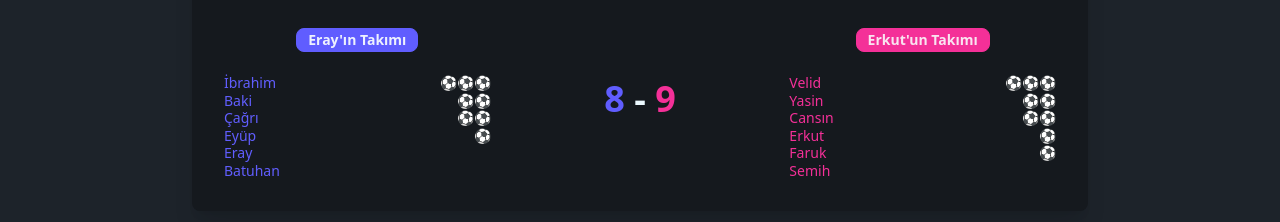
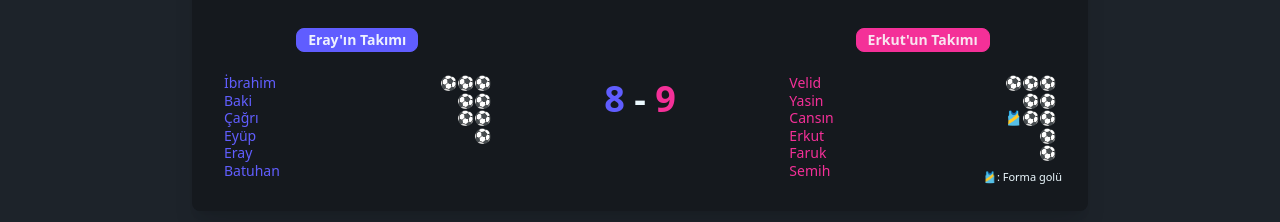
Before and after one commit to ErcouldnT/futbol.erkut.dev, a SvelteKit app: page / in a window 1280 px wide. Both pictures are taken after a click on the element 640 px from the left and 154 px from the top of the page. Shown: the part 138-360 px from the top of the page. Built offline with nearby package versions, Linux system fonts and the light colour scheme.

Commit message:
add: jersey goal

```diff
--- a/src/routes/+page.svelte
+++ b/src/routes/+page.svelte
@@ -21,6 +21,7 @@
 				{ player: "Yasin", goalNumber: 2 },
 				{ player: "Faruk", goalNumber: 1 }
 			],
+			goalJersey: "Cansın",
 			isOpen: false
 		}
 	];
@@ -67,6 +68,9 @@
 											<span class="text-primary">{player}</span>
 											{#if match.goalsHome.find((goal) => goal.player === player)}
 												<div class="flex w-full justify-end text-right">
+													{#if match.goalJersey === player}
+														<span>🎽</span>
+													{/if}
 													{#each Array(match.goalsHome.find((goal) => goal.player === player)?.goalNumber ?? 0).fill(null) as _}
 														⚽
 													{/each}
@@ -94,13 +98,16 @@
 							<div class="collapse-title p-3.5 text-center text-sm font-semibold">
 								<span class="badge badge-secondary mt-1">{match.awayTeam}</span>
 							</div>
-							<div class="collapse-content p-2">
+							<div class="collapse-content relative p-2">
 								<ul class="list-none text-center text-sm leading-tight">
 									{#each match.awayTeamPlayers as player}
 										<li class="flex items-center gap-2">
 											<span class="text-secondary">{player}</span>
 											{#if match.goalsAway.find((goal) => goal.player === player)}
 												<div class="flex w-full justify-end text-right">
+													{#if match.goalJersey === player}
+														<span>🎽</span>
+													{/if}
 													{#each Array(match.goalsAway.find((goal) => goal.player === player)?.goalNumber || 0).fill(null) as _}
 														⚽
 													{/each}
@@ -109,6 +116,9 @@
 										</li>
 									{/each}
 								</ul>
+								{#if match.isOpen}
+									<div class="absolute right-0.5 bottom-0.5 text-[11px]">🎽: Forma golü</div>
+								{/if}
 							</div>
 						</div>
 					</div>
```
